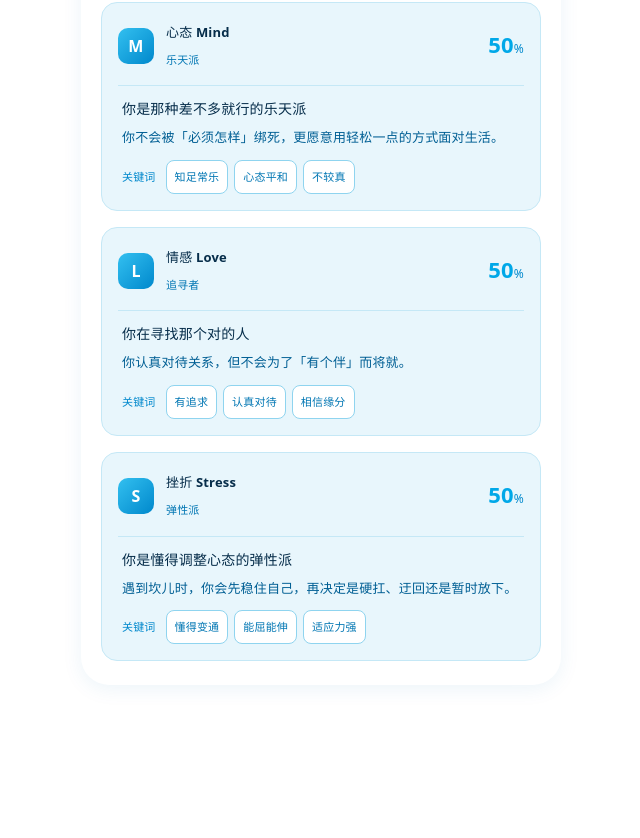
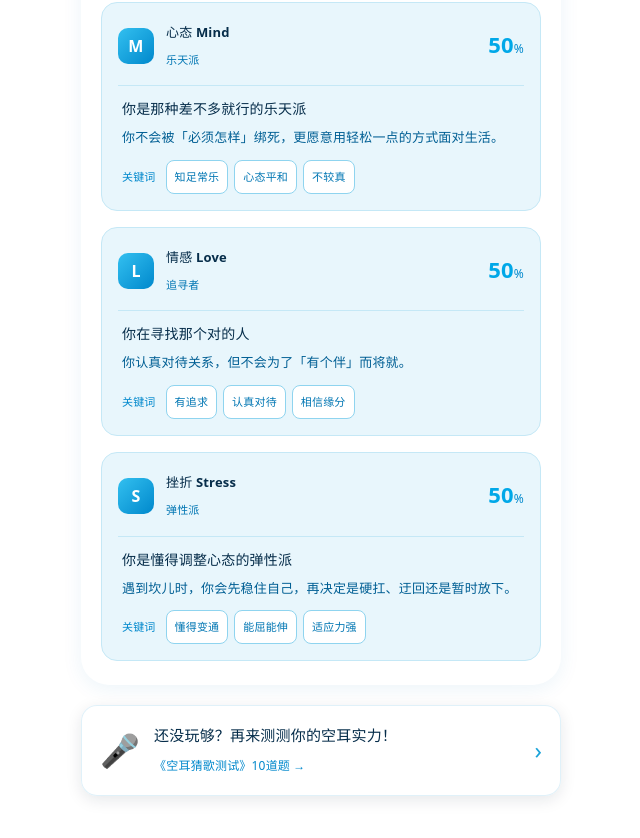
Before and after one commit to xjbbiubiu/wmti, a Vue app in the folder frontend/: page /wmti/result/1 in a window 1280 px wide. Shown: the part 825-1663 px from the top of the page, without its empty margins (319-959 px from the left). Before the commit the page ends 1613 px from the top, so only its background shows below. Built offline with nearby package versions, Linux system fonts and the light colour scheme; no server answers.

Commit message:
feat: add ear quiz cross-promotion card to WMLS result page
Co-Authored-By: Claude Sonnet 4.6 <noreply@anthropic.com>

```diff
--- a/frontend/src/pages/ResultPage.vue
+++ b/frontend/src/pages/ResultPage.vue
@@ -87,6 +87,16 @@
           </div>
         </article>
       </div>
+    </section>
+
+    <!-- 空耳测试导流卡片 -->
+    <section class="promo-card" @click="goEarQuiz">
+      <div class="promo-icon">🎤</div>
+      <div class="promo-text">
+        <div class="promo-title">还没玩够？再来测测你的空耳实力！</div>
+        <div class="promo-sub">《空耳猜歌测试》10道题 →</div>
+      </div>
+      <div class="promo-arrow">›</div>
     </section>
 
     <p class="disclaimer-bottom">趣味测试 仅供娱乐</p>
@@ -306,6 +316,10 @@ const closeShareModal = () => {
 
 const restartTest = () => {
   router.push('/')
+}
+
+const goEarQuiz = () => {
+  router.push('/ear-quiz')
 }
 </script>
 
@@ -674,6 +688,53 @@ const restartTest = () => {
   font-size: 11px;
   color: var(--md-text-on-blue-muted);
   text-align: center;
+}
+
+/* 空耳导流卡片 */
+.promo-card {
+  background: var(--md-surface);
+  border-radius: 16px;
+  padding: 16px 18px;
+  margin-bottom: 16px;
+  display: flex;
+  align-items: center;
+  gap: 14px;
+  cursor: pointer;
+  box-shadow: 0 4px 16px rgba(5, 26, 46, 0.1);
+  border: 1px solid rgba(0, 136, 204, 0.12);
+  transition: transform 0.15s;
+}
+
+.promo-card:active {
+  transform: scale(0.98);
+}
+
+.promo-icon {
+  font-size: 32px;
+  flex-shrink: 0;
+}
+
+.promo-text {
+  flex: 1;
+  text-align: left;
+}
+
+.promo-title {
+  font-size: 15px;
+  font-weight: 700;
+  color: var(--md-blue-900);
+  margin-bottom: 4px;
+}
+
+.promo-sub {
+  font-size: 12px;
+  color: var(--md-blue-500);
+}
+
+.promo-arrow {
+  font-size: 24px;
+  color: var(--md-blue-400);
+  font-weight: 300;
 }
 
 .action-buttons {
```
